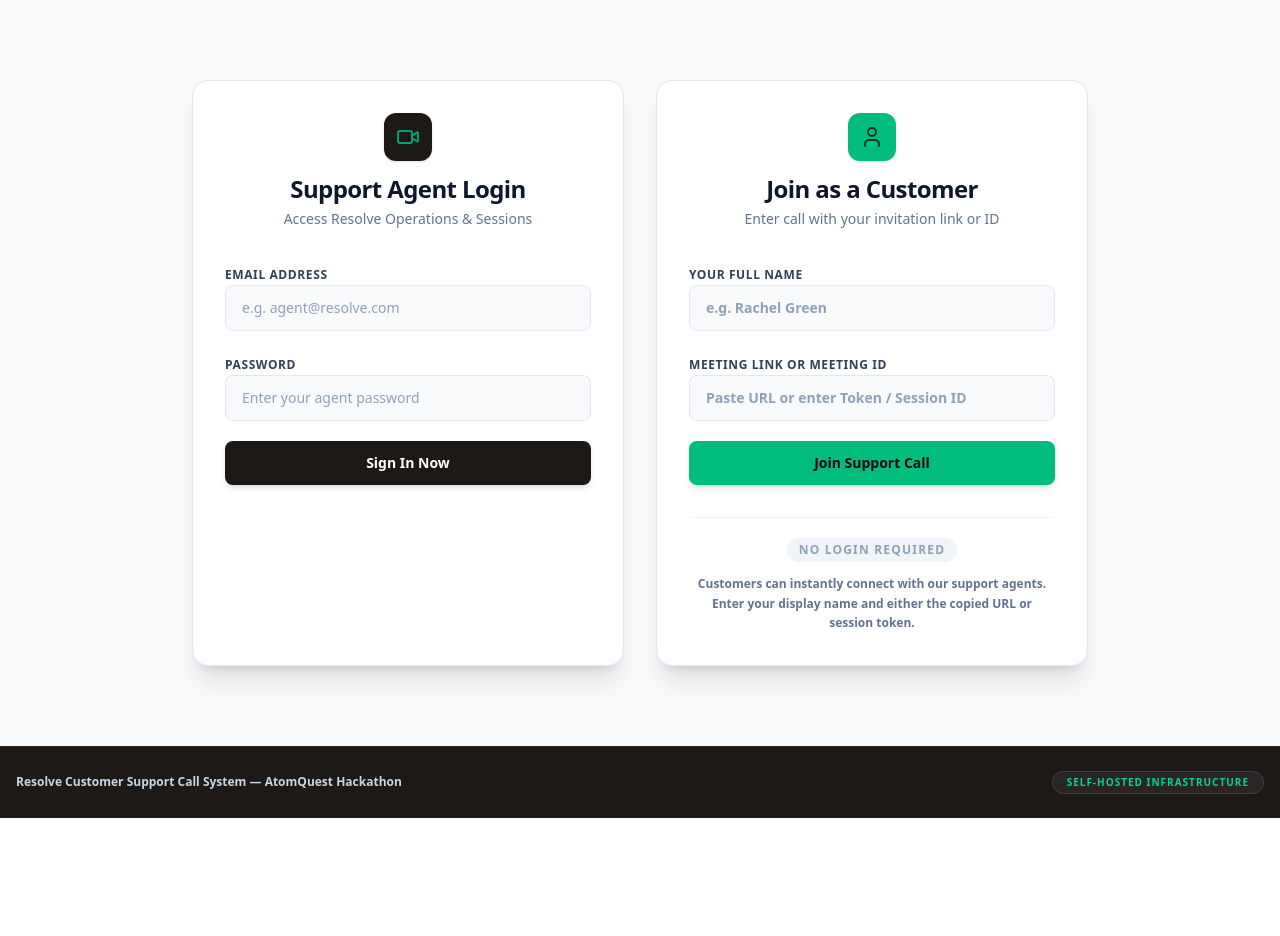
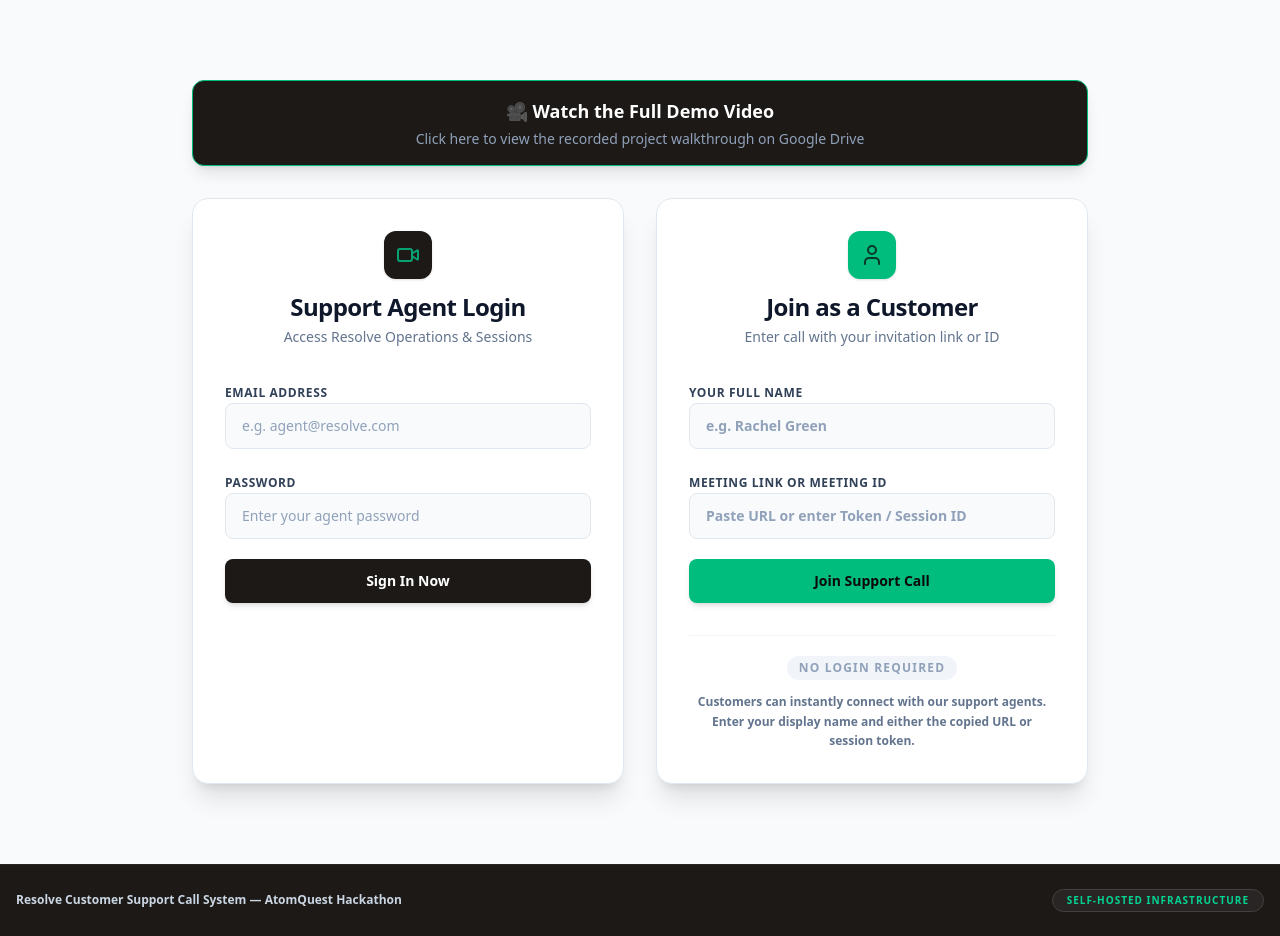
Before and after one commit to alekh08/resolve, a React (Vite) app: page / in a window 1280 px wide. Before the commit the page ends 818 px from the top, so only its background shows below. Built offline with nearby package versions, Linux system fonts and the light colour scheme.

Commit message:
feat(ui): add highly visible demo video banner link to the login landing page

```diff
--- a/src/App.tsx
+++ b/src/App.tsx
@@ -508,7 +508,23 @@
   };
 
   return (
-    <div className="flex-1 flex items-center justify-center py-12">
+    <div className="flex-1 flex flex-col items-center justify-center py-12">
+
+      {/* Hackathon Demo Video Banner */}
+      <div className="max-w-4xl w-full mb-8 px-4 sm:px-0">
+        <a
+          href="https://drive.google.com/file/d/1tS4NXhVa8ooH1xW5CQmGBLfE-DylFn3d/view?usp=sharing"
+          target="_blank"
+          rel="noreferrer"
+          className="block w-full bg-stone-900 border border-emerald-500 text-white px-6 py-4 rounded-xl text-center shadow-lg hover:bg-stone-800 hover:border-emerald-400 transition-all group"
+        >
+          <span className="font-bold text-lg flex items-center justify-center gap-2 group-hover:text-emerald-400 transition-colors">
+            🎥 Watch the Full Demo Video
+          </span>
+          <span className="text-sm text-slate-400 mt-1 block">Click here to view the recorded project walkthrough on Google Drive</span>
+        </a>
+      </div>
+
       <div className="max-w-4xl w-full grid grid-cols-1 md:grid-cols-2 gap-8" id="login-container">
 
         {/* Support Agent Card (Left) */}
```
